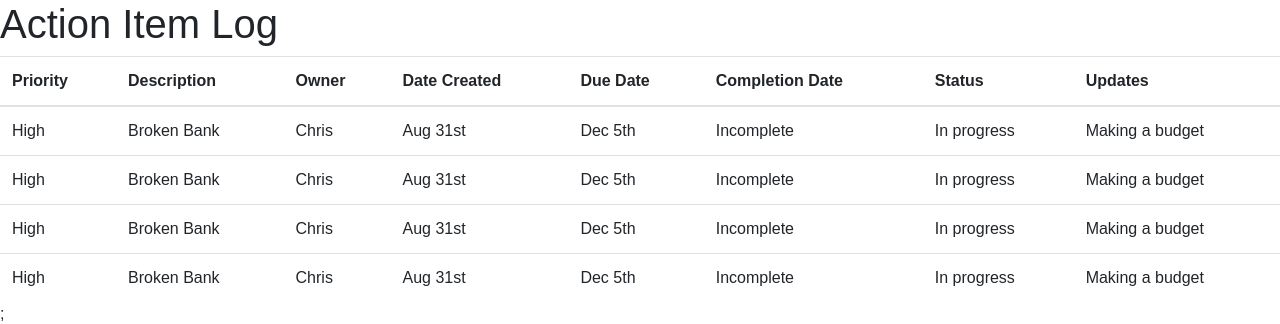
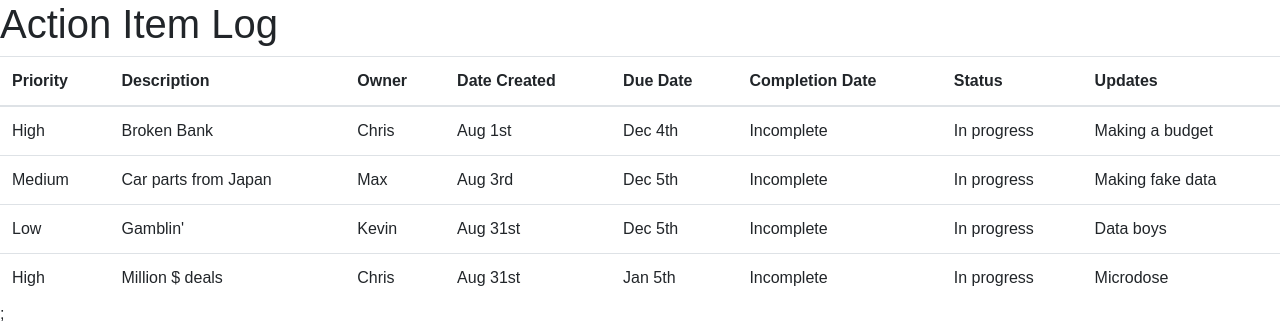
Before and after one commit to dwolrdcojp/action-items, a React (Create React App) app: page / in a window 1280 px wide. Shown: the top 324 px of the page. Built offline with nearby package versions, Linux system fonts and the light colour scheme.

Commit message:
Differentiate fake data

```diff
--- a/src/components/items.jsx
+++ b/src/components/items.jsx
@@ -7,38 +7,38 @@ class Items extends Component {
       { priority: "High",
       description: "Broken Bank",
       owner: "Chris",
+      creationDate: "Aug 1st",
+      dueDate: "Dec 4th",
+      completionDate: "Incomplete",
+      status: "In progress",
+      updates: "Making a budget"
+    },
+      { priority: "Medium",
+      description: "Car parts from Japan",
+      owner: "Max",
+      creationDate: "Aug 3rd",
+      dueDate: "Dec 5th",
+      completionDate: "Incomplete",
+      status: "In progress",
+      updates: "Making fake data"
+    },
+      { priority: "Low",
+      description: "Gamblin'",
+      owner: "Kevin",
       creationDate: "Aug 31st",
       dueDate: "Dec 5th",
       completionDate: "Incomplete",
       status: "In progress",
-      updates: "Making a budget"
+      updates: "Data boys"
     },
       { priority: "High",
-      description: "Broken Bank",
+      description: "Million $ deals",
       owner: "Chris",
       creationDate: "Aug 31st",
-      dueDate: "Dec 5th",
+      dueDate: "Jan 5th",
       completionDate: "Incomplete",
       status: "In progress",
-      updates: "Making a budget"
-    },
-      { priority: "High",
-      description: "Broken Bank",
-      owner: "Chris",
-      creationDate: "Aug 31st",
-      dueDate: "Dec 5th",
-      completionDate: "Incomplete",
-      status: "In progress",
-      updates: "Making a budget"
-    },
-      { priority: "High",
-      description: "Broken Bank",
-      owner: "Chris",
-      creationDate: "Aug 31st",
-      dueDate: "Dec 5th",
-      completionDate: "Incomplete",
-      status: "In progress",
-      updates: "Making a budget" }
+      updates: "Microdose" }
     ]
   };
 
```
